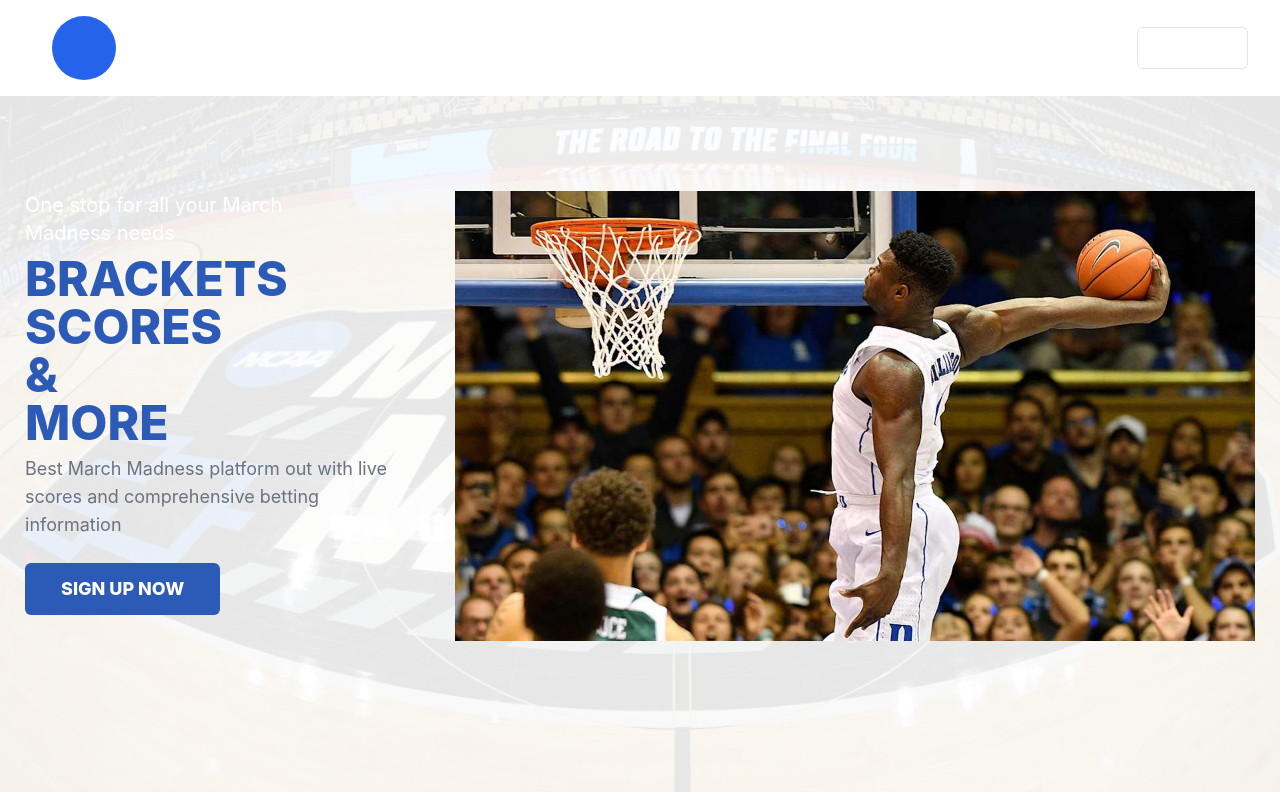
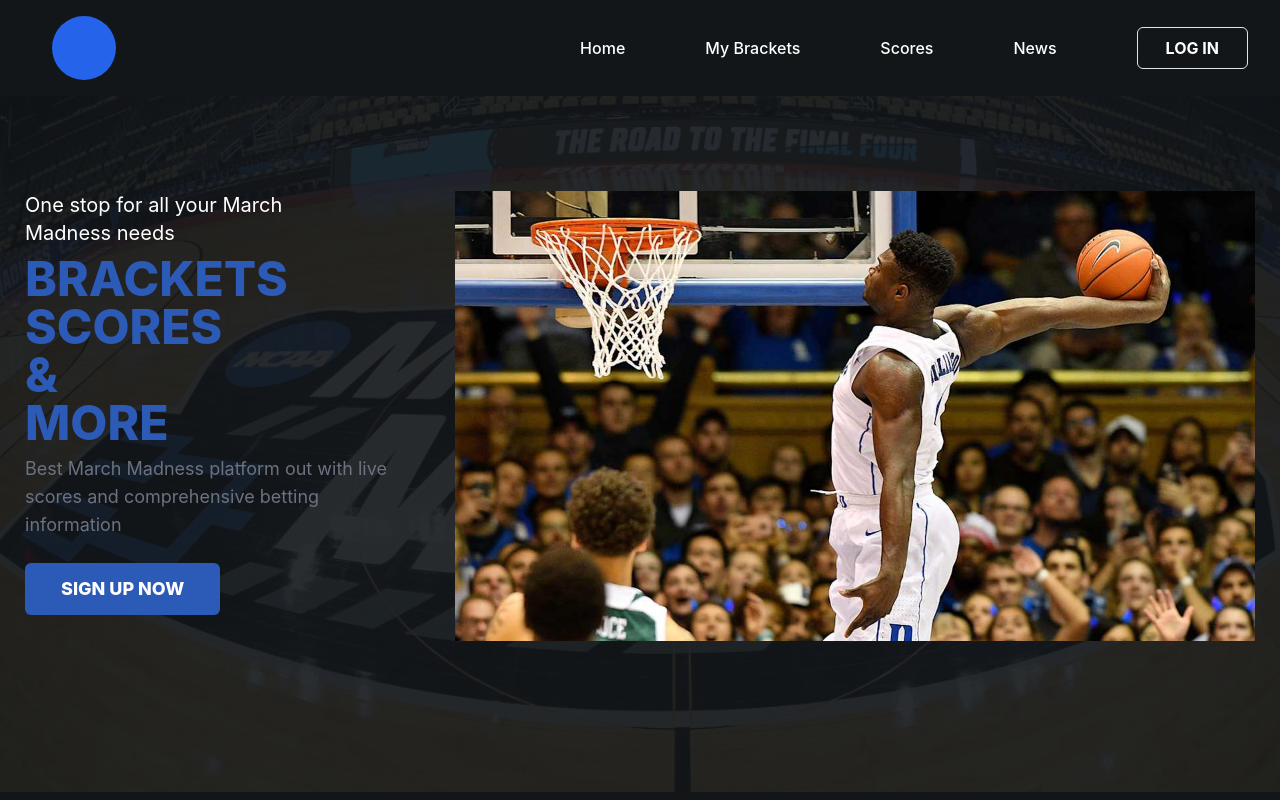
Before and after one commit to knbhagat/March-Madness-App, a React (Vite) app in the folder src/frontend-mm_app/: page / in a window 1280 px wide. Built offline with nearby package versions, Linux system fonts and the light colour scheme.

Commit message:
issue #61, fixes color of UI

```diff
--- a/src/frontend-mm_app/src/index.css
+++ b/src/frontend-mm_app/src/index.css
@@ -25,6 +25,7 @@ a:hover {
 }
 
 body {
+  background-color: #121619; /*fixes issue 61*/
   color: white;
 }
 
```
Also changed, not shown: 1 other file (tests, documents, lock files or other folders).
